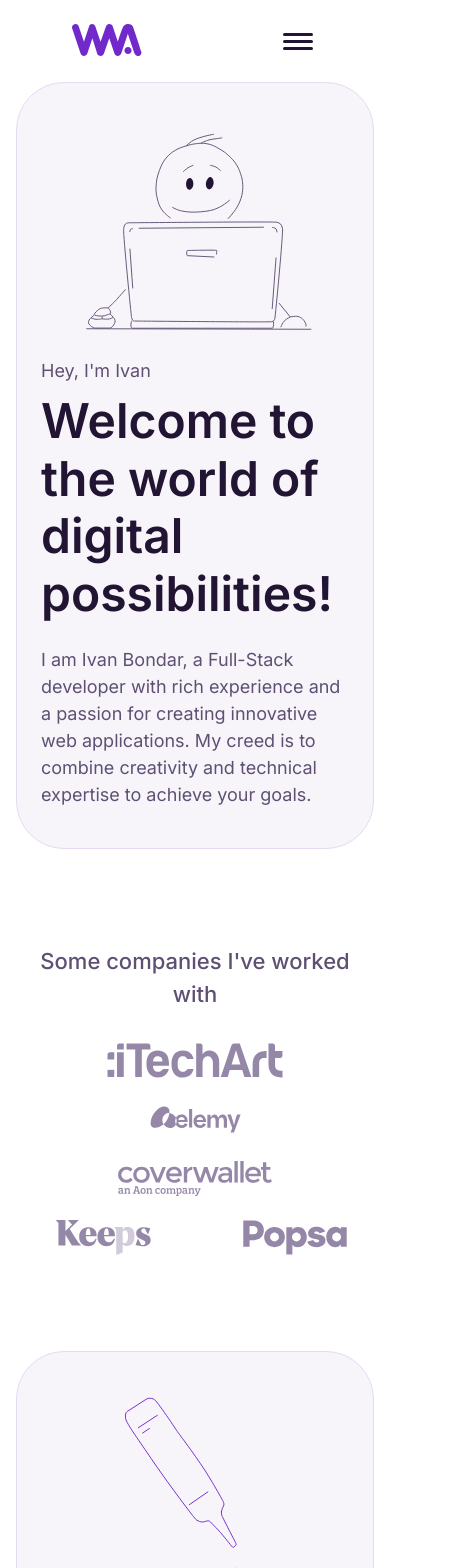
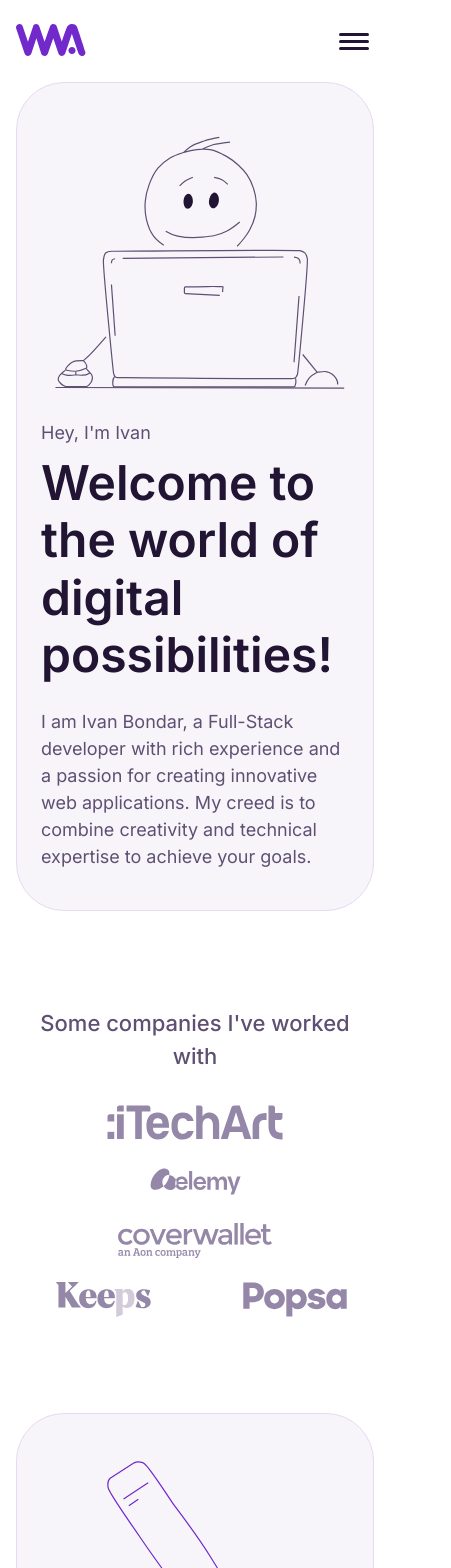
Before and after one commit to bondaritechart/ivanbondar, a Next.js app: page / in a window 390 px wide. Shown: the top 1568 px of the page, 451 px wide, since content can reach past the window. Built offline with nearby package versions, Linux system fonts and the light colour scheme.

Commit message:
responsive website

```diff
--- a/src/app/(website)/components/Footer/Footer.tsx
+++ b/src/app/(website)/components/Footer/Footer.tsx
@@ -1,13 +1,15 @@
-import { Flex, Text } from 'components/ui'
+import { Box, Flex, Text } from 'components/ui'
 
 export const Footer = () => {
   return (
     <footer>
-      <Flex justify="center" gap="spacing16">
-        <Text>Webwizart</Text>
-        <Text>All rights reserved</Text>
-        <Text>2024</Text>
-      </Flex>
+      <Box padding={['spacing0', 'spacing0', 'spacing16']}>
+        <Flex justify="center" gap="spacing16">
+          <Text>Webwizart</Text>
+          <Text>All rights reserved</Text>
+          <Text>2024</Text>
+        </Flex>
+      </Box>
     </footer>
   )
 }
--- a/src/app/(website)/components/HeroHeader/HeroHeader.tsx
+++ b/src/app/(website)/components/HeroHeader/HeroHeader.tsx
@@ -31,7 +31,13 @@
           </Text>
         </CopyWrapper>
         <Flex alignSelf={isSmall ? 'center' : undefined}>
-          <Image src={heroImg.src} width={heroImg.width} height={isSmall ? 210 : heroImg.height} alt="hero-image" />
+          <Image
+            responsive={isSmall}
+            src={heroImg.src}
+            width={heroImg.width}
+            height={heroImg.height}
+            alt="hero-image"
+          />
         </Flex>
       </Flex>
     </WidgetWrapper>
--- a/src/app/(website)/components/Menu/Menu.tsx
+++ b/src/app/(website)/components/Menu/Menu.tsx
@@ -31,9 +31,9 @@
 
   return (
     <MenuWrapper
-      padding={['spacing24', 'spacing56']}
-      radius="radius48"
-      background={isSmall ? undefined : 'alternativeBackground04'}
+      padding={isSmall ? ['spacing24', 'spacing0'] : ['spacing24', 'spacing56']}
+      radius={isSmall ? undefined : 'radius48'}
+      background={isSmall ? 'mainBackground' : 'alternativeBackground04'}
       borderColor="decorativeBorders"
       border={!isSmall}
     >
--- a/src/app/(website)/components/Projects/ProjectCard.tsx
+++ b/src/app/(website)/components/Projects/ProjectCard.tsx
@@ -27,7 +27,12 @@
           </Stack>
         </Stack>
         <Flex alignSelf={isSmall ? 'center' : 'flex-end'} justify="center">
-          <Image {...project.image} height={isSmall ? 215 : project.image.height} alt={project.cardTitle} />
+          <Image
+            responsive={isSmall}
+            {...project.image}
+            height={isSmall ? 215 : project.image.height}
+            alt={project.cardTitle}
+          />
         </Flex>
       </Flex>
     </WidgetWrapper>
--- a/src/components/GetInTouch/GetInTouch.tsx
+++ b/src/components/GetInTouch/GetInTouch.tsx
@@ -37,7 +37,7 @@
 
   return (
     <WidgetWrapper
-      padding={isSmall ? ['spacing96', 'spacing24'] : 'spacing56'}
+      padding={isSmall ? ['spacing56', 'spacing24'] : 'spacing56'}
       height={isSmall ? 'auto' : 56}
       id="get-in-touch"
     >
@@ -56,7 +56,7 @@
             related topics. If you have any questions or just want to say hi, that&apos;s cool too.
           </Text>
         </Stack>
-        <Flex justify={isSmall ? 'flex-start' : 'flex-end'} gap="spacing16">
+        <Flex wrap={isSmall ? 'wrap' : 'nowrap'} justify={isSmall ? 'flex-start' : 'flex-end'} gap="spacing16">
           {GET_IN_TOUCH_LINKS.map((props) => (
             <IconLink key={props.href} target="_blank" {...props} />
           ))}
--- a/src/components/ui/Image/Image.tsx
+++ b/src/components/ui/Image/Image.tsx
@@ -1,9 +1,29 @@
+'use client'
+
 import React from 'react'
 
 import NextImage, { ImageProps as NextImageProps } from 'next/image'
+import styled from 'styled-components'
 
-interface ImageProps extends NextImageProps {}
+interface ImageProps extends NextImageProps {
+  responsive?: boolean
+}
+
+const ResponsiveWrapper = styled.div`
+  img {
+    max-width: 100%;
+    height: auto;
+  }
+`
 
 export const Image = (props: ImageProps) => {
+  if (props.responsive) {
+    return (
+      <ResponsiveWrapper>
+        <NextImage {...props} />
+      </ResponsiveWrapper>
+    )
+  }
+
   return <NextImage {...props} />
 }
```
Also changed, not shown: src/app/(website)/career/page.tsx (+15 -5 lines).
